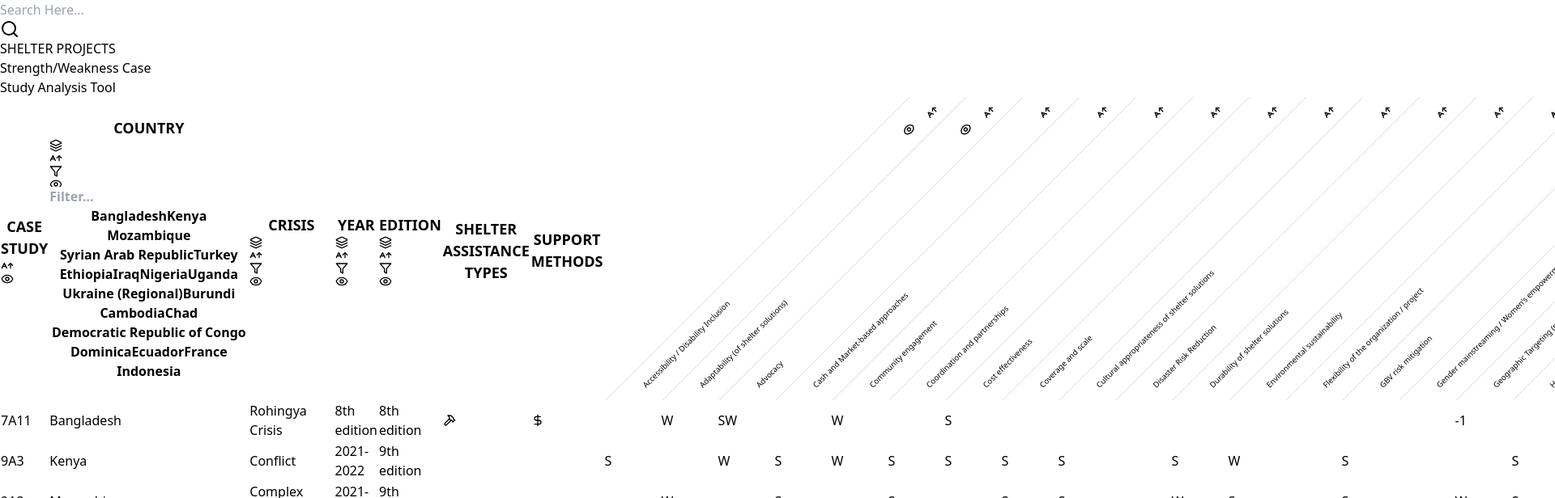
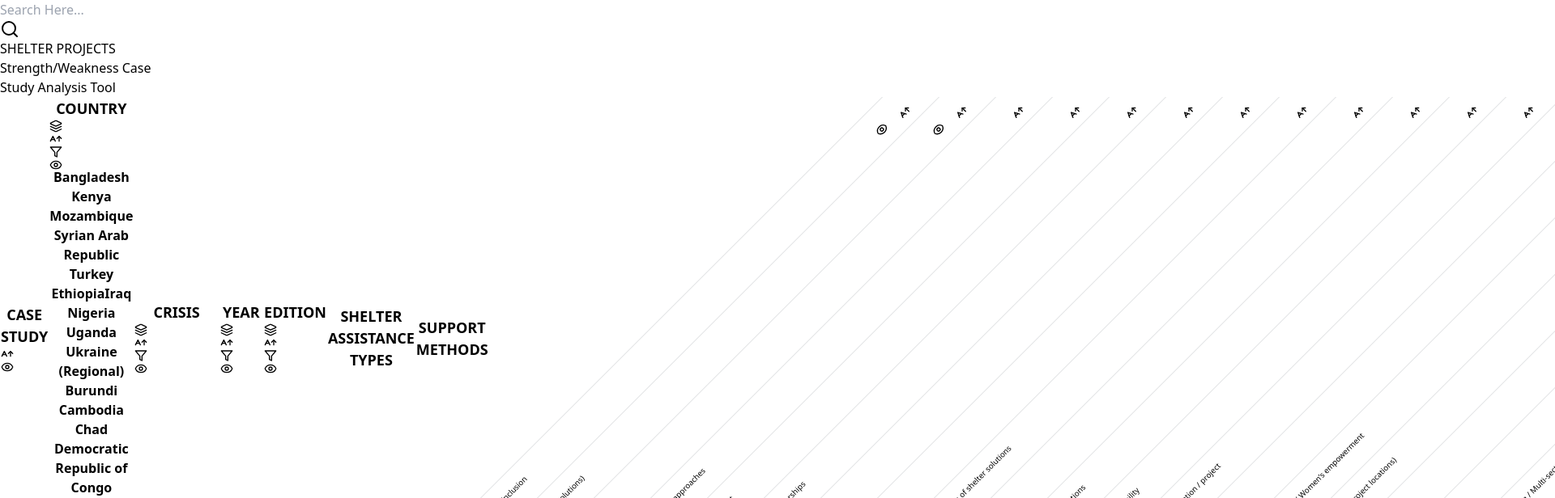
Before and after one commit to Derkaoui05/shelter_project, a React (Vite) app: page / in a window 1280 px wide. Both pictures are taken after a click on the element 110 px from the left and 331 px from the top of the page. Shown: the top 616 px of the page at 81% size, 1920 px wide, since content can reach past the window. Built offline with nearby package versions, Linux system fonts and the light colour scheme.

Commit message:
filtering error

```diff
--- a/src/components/DataTable.jsx
+++ b/src/components/DataTable.jsx
@@ -136,15 +136,22 @@ export default function DataTable() {
   };
 
   const toggleFilterMenu = (columnId) => {
-    setFilterMenuOpen(prevState => prevState === columnId ? null : columnId);
+    setFilterMenuOpen(prevState => {
+      if (prevState !== columnId) {
+        setColumnFilters({});
+      }
+      return prevState === columnId ? null : columnId;
+    });
   };
 
+
+
   const handleFilterChange = (columnId, filterValue) => {
-    setColumnFilters(prevFilters => ({
-      ...prevFilters,
+    setColumnFilters({
       [columnId]: filterValue,
-    }));
+    });
   };
+  ;
 
   const filteredRows = useMemo(() => {
     return rows.filter(row => {
@@ -183,11 +190,14 @@ export default function DataTable() {
                   <th
                     {...column.getHeaderProps()}
                     colSpan={1}
-                    className={`px-6 py-2 text-gray-800 border-none align-bottom whitespace-nowrap ${column.rotate ? 'rotate' : 'starter'} ${hiddenColumns[column.id] ? ' w-12' : ''}`}
+                    className={`px-6 py-2 text-gray-800 border-none align-bottom whitespace-nowrap ${column.rotate ? 'rotate' : 'starter'} ${hiddenColumns[column.id] ? 'w-12 bg-gray-200' : ''}`}
                     style={{ height: '375px' }}
                   >
                     <div className="header-content flex items-end">
+                      {/* Dsiplaying Column Header */}
                       {!hiddenColumns[column.id] && <span>{column.render('Header')}</span>}
+
+                      {/* grouping */}
                       {column.canGroupBy && column.grouping && !hiddenColumns[column.id] && (
                         <div
                           onClick={() => handleGroupBy(column.id)}
@@ -200,6 +210,7 @@ export default function DataTable() {
                           )}
                         </div>
                       )}
+                      {/* Sorting */}
                       {column.canSort && !hiddenColumns[column.id] && (
                         <div className="cursor-pointer sort ml-2" {...column.getSortByToggleProps()}>
                           {column.isSorted
@@ -209,6 +220,7 @@ export default function DataTable() {
                             : <AArrowUp className="inline text-black opacity-40" size={16} />}
                         </div>
                       )}
+                      {/* Filtering */}
                       {column.dropDownFiltering && !hiddenColumns[column.id] && (
                         <div
                           onClick={() => toggleFilterMenu(column.id)}
@@ -217,6 +229,7 @@ export default function DataTable() {
                           <Filter className="inline text-black opacity-40" size={16} />
                         </div>
                       )}
+                      {/* visibility */}
                       {column.visibility && (
                         <div
                           onClick={() => toggleColumnVisibility(column.id)}
@@ -229,23 +242,19 @@ export default function DataTable() {
                           )}
                         </div>
                       )}
+                      {/* rotate of background */}
                       {column.rotate && <div className='header-background'></div>}
                     </div>
+
+                    {/* dropDown filtering data */}
                     {filterMenuOpen === column.id && (
                       <div className="absolute z-[999] mt-2 w-48 rounded-md shadow-lg bg-gray-200">
                         <div className="py-1">
-                          <input
-                            type="text"
-                            placeholder="Filter..."
-                            value={columnFilters[column.id] || ''}
-                            onChange={(e) => handleFilterChange(column.id, e.target.value)}
-                            className="block w-full px-4 py-2 text-sm text-gray-700 border-b"
-                          />
                           {Array.from(new Set(rows.map(row => row.values[column.id]))).map((value, index) => (
                             <button
                               key={index}
                               onClick={() => handleFilterChange(column.id, value)}
-                              className="block w-full text-left px-4 py-2 text-sm text-gray-700 hover:bg-gray-100"
+                              className="block w-full text-pretty text-left  px-4  py-2 text-sm text-gray-700 hover:bg-gray-100"
                             >
                               {value}
                             </button>
```
